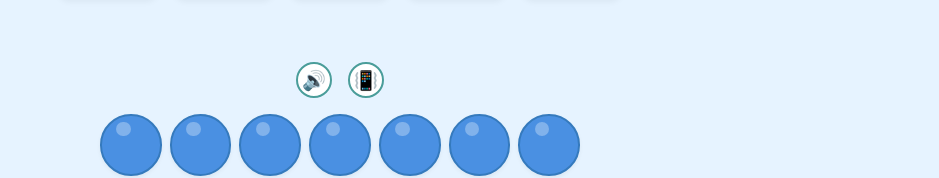
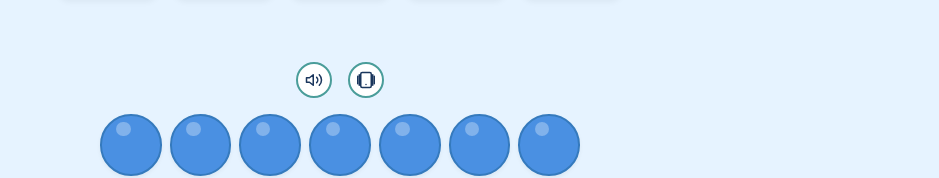
Before and after one commit to FerroDude/ADHD_Fidget_App, a React (Vite) app: page / in a window 1280 px wide. Shown: the part 276-454 px from the top of the page, without its empty margins (300-1239 px from the left). Built offline with nearby package versions, Linux system fonts and the light colour scheme.

Commit message:
Updated icons

```diff
--- a/src/components/BubbleWrapFidget/BubbleWrapFidget.jsx
+++ b/src/components/BubbleWrapFidget/BubbleWrapFidget.jsx
@@ -1,5 +1,11 @@
 import React, { useState, useEffect, useRef } from 'react';
 import { motion } from 'framer-motion';
+import {
+  SoundOnIcon,
+  SoundOffIcon,
+  VibrationOnIcon,
+  VibrationOffIcon,
+} from '../Icons/Icons';
 import './bubblewrapfidget.css';
 
 const BubbleWrapFidget = () => {
@@ -144,7 +150,11 @@ const BubbleWrapFidget = () => {
           }}
           type="button"
         >
-          {soundEnabled ? '🔊' : '🔇'}
+          {soundEnabled ? (
+            <SoundOnIcon size={18} />
+          ) : (
+            <SoundOffIcon size={18} />
+          )}
         </button>
         <button
           className={`toggle-btn${vibrationEnabled ? ' active' : ''}`}
@@ -154,7 +164,11 @@ const BubbleWrapFidget = () => {
           onClick={() => setVibrationEnabled((v) => !v)}
           type="button"
         >
-          {vibrationEnabled ? '📳' : '📴'}
+          {vibrationEnabled ? (
+            <VibrationOnIcon size={18} />
+          ) : (
+            <VibrationOffIcon size={18} />
+          )}
         </button>
       </div>
 
--- /dev/null
+++ b/src/components/Icons/Icons.jsx
@@ -0,0 +1,128 @@
+// Custom ADHD-friendly icons
+import React from 'react';
+
+// Theme Icons
+export const SunIcon = ({ size = 20, color = 'currentColor', ...props }) => (
+  <svg
+    width={size}
+    height={size}
+    viewBox="0 0 24 24"
+    fill="none"
+    stroke={color}
+    strokeWidth="2"
+    strokeLinecap="round"
+    strokeLinejoin="round"
+    {...props}
+  >
+    <circle cx="12" cy="12" r="5" />
+    <path d="M12 1v2M12 21v2M4.22 4.22l1.42 1.42M18.36 18.36l1.42 1.42M1 12h2M21 12h2M4.22 19.78l1.42-1.42M18.36 5.64l1.42-1.42" />
+  </svg>
+);
+
+export const MoonIcon = ({ size = 20, color = 'currentColor', ...props }) => (
+  <svg
+    width={size}
+    height={size}
+    viewBox="0 0 24 24"
+    fill="none"
+    stroke={color}
+    strokeWidth="2"
+    strokeLinecap="round"
+    strokeLinejoin="round"
+    {...props}
+  >
+    <path d="M21 12.79A9 9 0 1 1 11.21 3 7 7 0 0 0 21 12.79z" />
+  </svg>
+);
+
+// Sound Icons
+export const SoundOnIcon = ({
+  size = 20,
+  color = 'currentColor',
+  ...props
+}) => (
+  <svg
+    width={size}
+    height={size}
+    viewBox="0 0 24 24"
+    fill="none"
+    stroke={color}
+    strokeWidth="2"
+    strokeLinecap="round"
+    strokeLinejoin="round"
+    {...props}
+  >
+    <polygon points="11 5 6 9 2 9 2 15 6 15 11 19 11 5" />
+    <path d="M19.07 4.93a10 10 0 0 1 0 14.14M15.54 8.46a5 5 0 0 1 0 7.07" />
+  </svg>
+);
+
+export const SoundOffIcon = ({
+  size = 20,
+  color = 'currentColor',
+  ...props
+}) => (
+  <svg
+    width={size}
+    height={size}
+    viewBox="0 0 24 24"
+    fill="none"
+    stroke={color}
+    strokeWidth="2"
+    strokeLinecap="round"
+    strokeLinejoin="round"
+    {...props}
+  >
+    <polygon points="11 5 6 9 2 9 2 15 6 15 11 19 11 5" />
+    <line x1="23" y1="9" x2="17" y2="15" />
+    <line x1="17" y1="9" x2="23" y2="15" />
+  </svg>
+);
+
+// Vibration Icons
+export const VibrationOnIcon = ({
+  size = 20,
+  color = 'currentColor',
+  ...props
+}) => (
+  <svg
+    width={size}
+    height={size}
+    viewBox="0 0 24 24"
+    fill="none"
+    stroke={color}
+    strokeWidth="2"
+    strokeLinecap="round"
+    strokeLinejoin="round"
+    {...props}
+  >
+    <rect x="5" y="2" width="14" height="20" rx="2" ry="2" />
+    <line x1="12" y1="18" x2="12.01" y2="18" />
+    <line x1="1" y1="7" x2="1" y2="17" />
+    <line x1="23" y1="7" x2="23" y2="17" />
+    <line x1="3" y1="5" x2="3" y2="19" />
+    <line x1="21" y1="5" x2="21" y2="19" />
+  </svg>
+);
+
+export const VibrationOffIcon = ({
+  size = 20,
+  color = 'currentColor',
+  ...props
+}) => (
+  <svg
+    width={size}
+    height={size}
+    viewBox="0 0 24 24"
+    fill="none"
+    stroke={color}
+    strokeWidth="2"
+    strokeLinecap="round"
+    strokeLinejoin="round"
+    {...props}
+  >
+    <rect x="5" y="2" width="14" height="20" rx="2" ry="2" />
+    <line x1="12" y1="18" x2="12.01" y2="18" />
+    <line x1="2" y1="2" x2="22" y2="22" />
+  </svg>
+);
--- a/src/components/ThemeToggle/ThemeToggle.jsx
+++ b/src/components/ThemeToggle/ThemeToggle.jsx
@@ -1,5 +1,6 @@
 import React from 'react';
 import { useTheme } from '../../contexts/ThemeContext';
+import { SunIcon, MoonIcon } from '../Icons/Icons';
 import './ThemeToggle.css';
 
 function ThemeToggle() {
@@ -22,11 +23,7 @@ function ThemeToggle() {
         onClick={toggleTheme}
         aria-label={`Switch to ${theme === 'light' ? 'dark' : 'light'} mode`}
       >
-        {
-          theme === 'light'
-            ? '🌙' /* Moon icon for dark mode toggle */
-            : '☀️' /* Sun icon for light mode toggle */
-        }
+        {theme === 'light' ? <MoonIcon size={20} /> : <SunIcon size={20} />}
       </button>
     </>
   );
```
